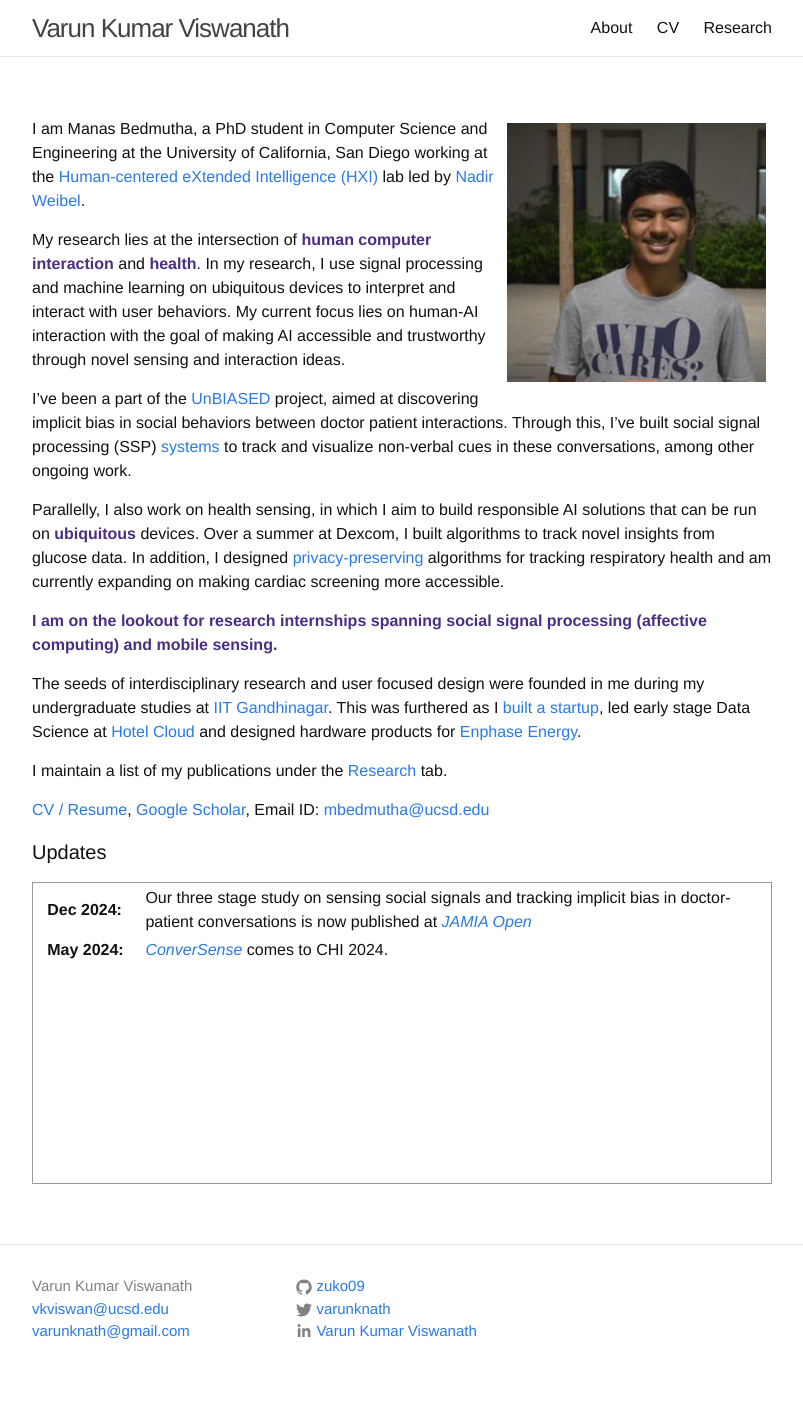
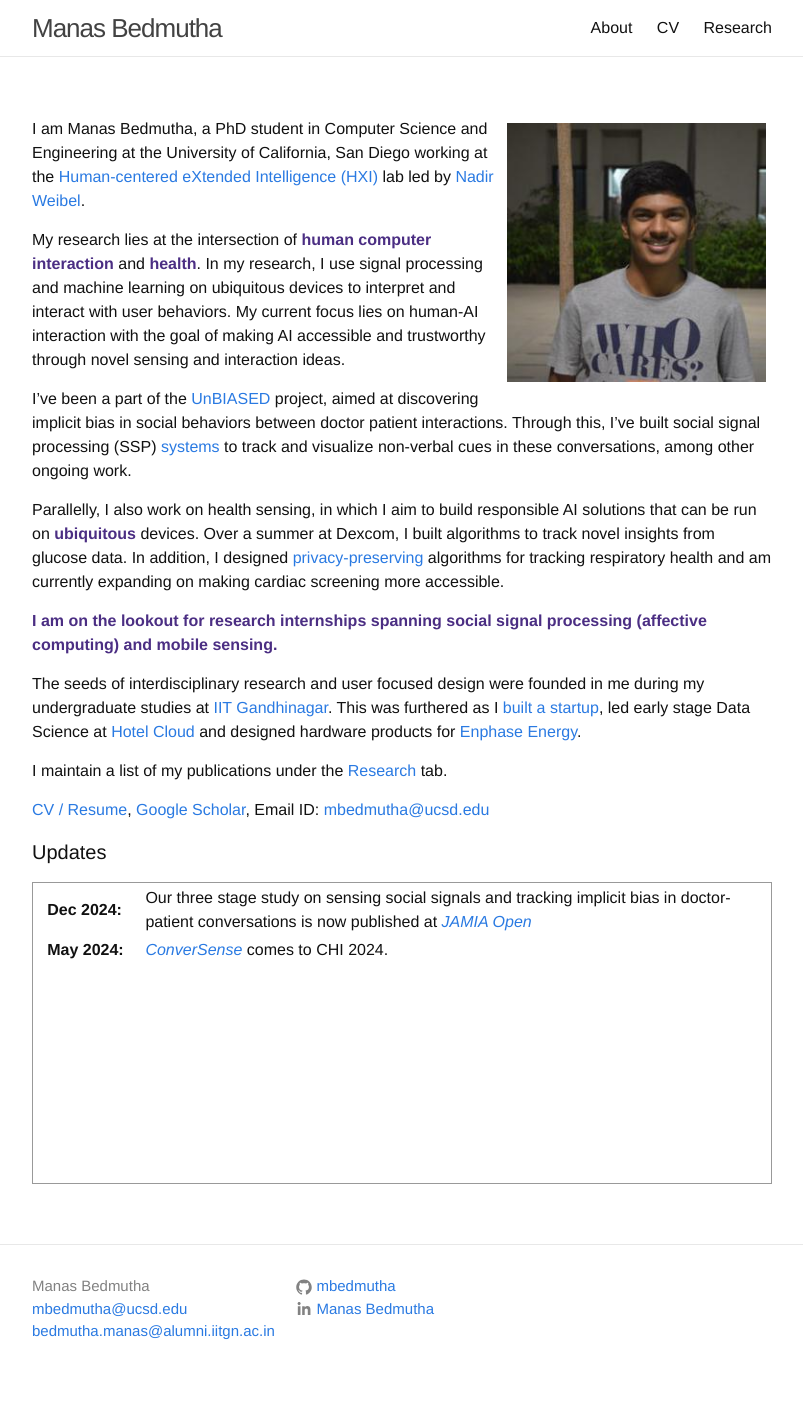
Before and after one commit to mbedmutha/mbedmutha.github.io, a Jekyll site: the page built from index.md, in a window 1280 px wide. Shown: the whole page, without its empty margins (238-1041 px from the left). Built offline with Jekyll 4.4.1, drawn with Linux system fonts in a browser that asks for light colours; comment, search, counter and statistics services are not loaded.

Commit message:
Update config metadata

```diff
--- a/_config.yml
+++ b/_config.yml
@@ -6,17 +6,17 @@
 # 'jekyll serve'. If you change this file, please restart the server process.
 
 # Site settings
-title: Varun Kumar Viswanath
-full_name: Varun Kumar Viswanath
-email: vkviswan@ucsd.edu
-email2: varunknath@gmail.com
+title: Manas Bedmutha
+full_name: Manas Bedmutha
+email: mbedmutha@ucsd.edu
+email2: bedmutha.manas@alumni.iitgn.ac.in
 description: > # this means to ignore newlines until "baseurl:"
 baseurl: "" # the subpath of your site, e.g. /blog
-url: "https://zuko09.github.io/" # the base hostname & protocol for your site
-github_username:  zuko09
-twitter_username: varunknath
-linkedin_username: varun-viswanath-aab70345
-stackoverflow: 4749362/zuko09
+url: "https://mbedmutha.github.io/" # the base hostname & protocol for your site
+github_username:  mbedmutha
+# twitter_username: varunknath
+linkedin_username: manas-bedmutha
+# stackoverflow: 4749362/zuko09
 include: ['_pages']
 footer-links-active:
   stackoverflow: true
```
